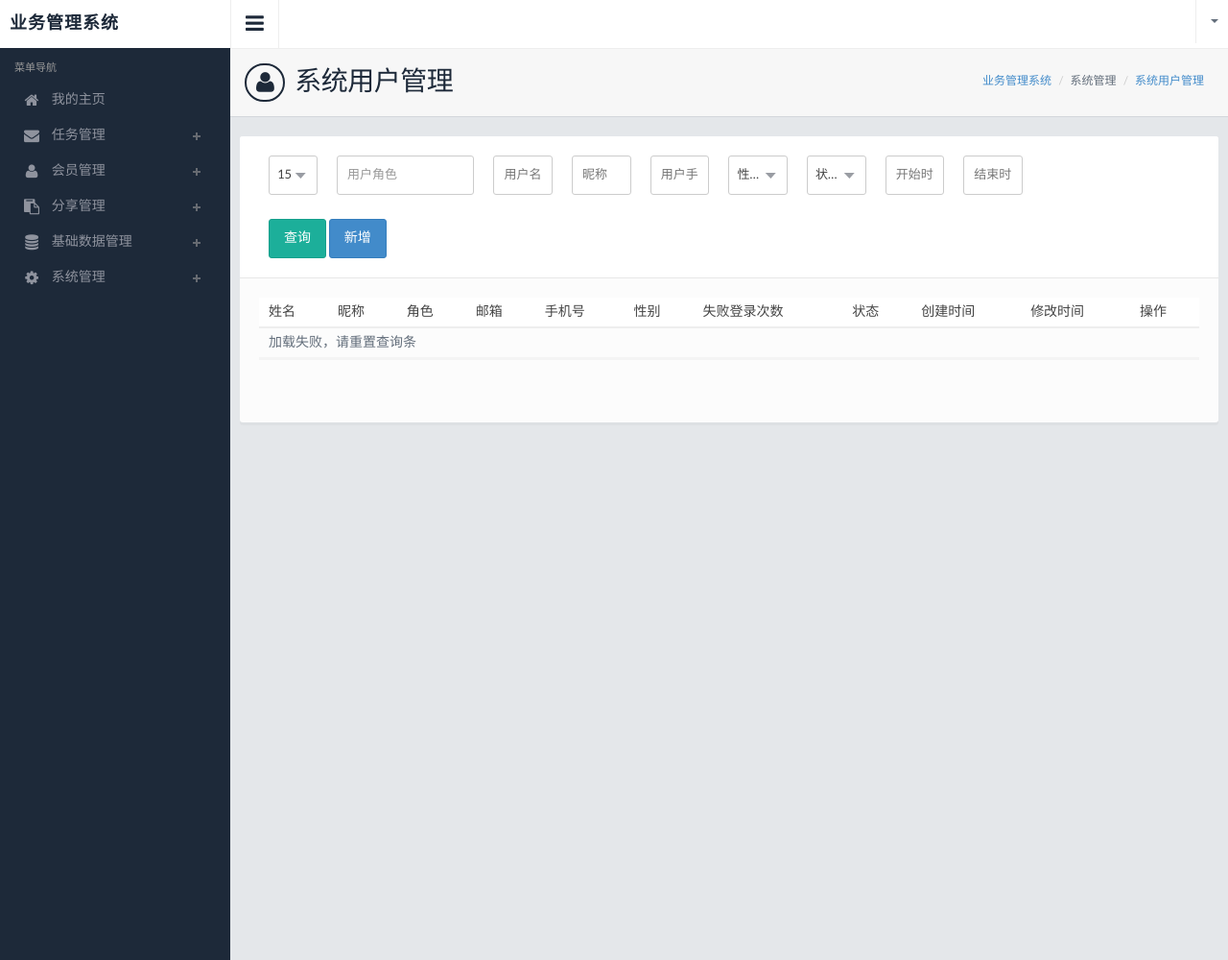
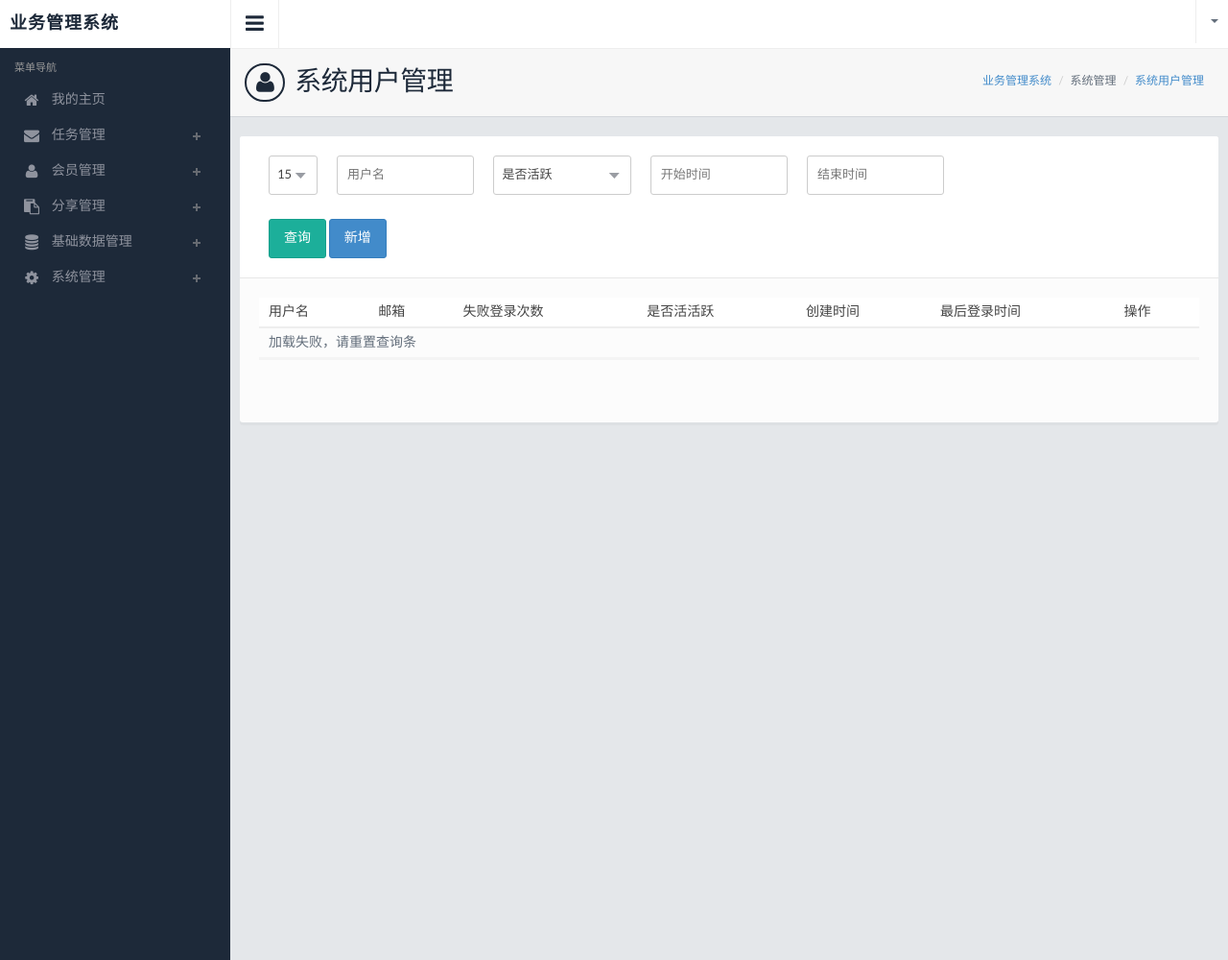
Before and after one commit to chenyingjun/order-python, a Django app: page /systemuser/ in a window 1280 px wide. Shown: the whole page at 96% size. Run offline with Django 3.2, Linux system fonts and the light colour scheme; lists and menus that the app fills with data are empty; some libraries are stand-ins or nearby versions.

Commit message:
用户列表显示

```diff
--- a/static/js/table.js
+++ b/static/js/table.js
@@ -175,7 +175,7 @@ var table = function(requestUrl, formId, tableId, oper, useCache) {
 
                         var page = resp.data;
 
-                        var data = page.fields;
+                        var data = page.list;
 
                         if (data) {
                             var size = $(data).size();
@@ -204,7 +204,7 @@ var table = function(requestUrl, formId, tableId, oper, useCache) {
 
                         if (page) {
                             // 获取总页数
-                            var totalPageNo = page.pages;
+                            var totalPageNo = page.numPages;
 
                             // 当前页数
                             var pageNo = page.pageNum;
--- a/systemModel/systemUser.py
+++ b/systemModel/systemUser.py
@@ -1,17 +1,17 @@
 from django.core.paginator import Paginator, PageNotAnInteger, EmptyPage
-from django.http import HttpResponse
+from django.http import HttpResponse, JsonResponse
 from django.shortcuts import render
 from django.contrib.auth.models import User
-from django.core import serializers
-import json
+from datetime import datetime
 
 def user_veiw(request):
     return render(request, 'system/systemUser.html')
 
 def user_page(request):
+    page = request.POST.get('pageNum')
+    pageSize = request.POST.get('pageSize')
     userList = User.objects.get_queryset().order_by('id')
-    paginator = Paginator(userList, 2)
-    page = request.POST.get('page')
+    paginator = Paginator(userList, pageSize)
     try:
         userPage = paginator.page(page)
     except PageNotAnInteger:
@@ -19,6 +19,11 @@ def user_page(request):
     except EmptyPage:
         userPage = paginator.page(paginator.num_pages)
 
-    data = serializers.serialize("json", userPage)
-    resp = {'code': '200', 'data': data}
-    return HttpResponse(json.dumps(resp))
+    list = []
+    for user in userPage:
+        isActive = '是' if user.is_active == True else '否'
+        lastLogin = datetime.strftime(user.last_login, '%Y-%m-%d %H:%M:%S') if user.last_login is not None else ''
+        dateJoined = datetime.strftime(user.date_joined, '%Y-%m-%d %H:%M:%S') if user.date_joined is not None else ''
+        list.append({'id': user.id, 'username': user.username, 'email': user.email, 'lastLogin': lastLogin, 'dateJoined': dateJoined, 'isActive': isActive})
+    resp = {'code': '200', 'data': {'total': userList.count(), 'numPages': paginator.num_pages, 'pageNum': userPage.number, 'pageSize': pageSize, 'size': list.__len__(), 'list': list}}
+    return JsonResponse(resp)
--- a/templates/system/systemUser.html
+++ b/templates/system/systemUser.html
@@ -72,54 +72,30 @@
                                     </select><label class="error" for="pageSize"></label>
                                 </div>
                                 <div class="col-sm-2">
-                                    <input type="text" id="roleIds" name="roleIds"
-                                           class="js-data-example-ajax mg-bm10" maxlength="32"
-                                           placeholder="用户角色"/><label class="error"
-                                                                      for="roleIds"></label>
-                                </div>
-                                <div class="col-sm-1">
                                     <input type="text" id="name" name="name"
                                            class="form-control mg-bm10" maxlength="32"
                                            placeholder="用户名"/><label class="error"
                                                                      for="name"></label>
                                 </div>
-                                <div class="col-sm-1">
-                                    <input type="text" id="nickName" name="nickName"
-                                           class="form-control mg-bm10" maxlength="32"
-                                           placeholder="昵称"/><label class="error"
-                                                                    for="nickName"></label>
-                                </div>
-                                <div class="col-sm-1">
-                                    <input type="text" id="phone" name="phone"
-                                           class="form-control mg-bm10" maxlength="32"
-                                           placeholder="用户手机号"/><label class="error"
-                                                                       for="phone"></label>
-                                </div>
-                                <div class="col-sm-1">
-                                    <select id="sex" class="select2"
-                                            data-placeholder="性别" name="sex">
-                                        <option value="">性别</option>
-                                        <option value="1">男</option>
-                                        <option value="2">女</option>
-                                    </select> <label class="error" for="sex"></label>
-                                </div>
-                                <div class="col-sm-1">
+                                <div class="col-sm-2">
                                     <select id="userStatus" class="select2"
-                                            data-placeholder="状态" name="userStatus">
-                                        <option value="">状态</option>
-                                        <option value="0">禁用</option>
-                                        <option value="1">可用</option>
+                                            data-placeholder="是否活跃" name="userStatus">
+                                        <option value="">是否活跃</option>
+                                        <option value="0">否</option>
+                                        <option value="1">是</option>
                                     </select> <label class="error" for="userStatus"></label>
                                 </div>
-                                <div class="col-sm-1">
+                                <div class="col-sm-2">
                                     <input type="text" id="startTime" name="startTime"
                                            class="form-control mb10"
+                                           AUTOCOMPLETE="off"
                                            onfocus="WdatePicker({maxDate:'#F{$dp.$D(endTime)}',dateFmt:'yyyyMMdd'})"
                                            placeholder="开始时间"/><label class="error" for="startTime"></label>
                                 </div>
-                                <div class="col-sm-1">
+                                <div class="col-sm-2">
                                     <input type="text" id="endTime" name="endTime"
                                            class="form-control mb10"
+                                           AUTOCOMPLETE="off"
                                            onfocus="WdatePicker({minDate:'#F{$dp.$D(startTime)}',dateFmt:'yyyyMMdd'})"
                                            placeholder="结束时间"/><label class="error" for="endTime"></label>
                                 </div>
@@ -139,16 +115,12 @@
                             <table class="table table-striped" id="systemuserTable">
                                 <thead>
                                 <tr>
-                                    <th td-name="username">姓名</th>
-                                    <th td-name="nickName">昵称</th>
-                                    <th td-name="rolesName">角色</th>
+                                    <th td-name="username">用户名</th>
                                     <th td-name="email">邮箱</th>
-                                    <th td-name="phone">手机号</th>
-                                    <th td-name="sex">性别</th>
                                     <th td-name="failNum">失败登录次数</th>
-                                    <th td-name="status">状态</th>
-                                    <th td-name="createTime">创建时间</th>
-                                    <th td-name="updateTime">修改时间</th>
+                                    <th td-name="isActive">是否活活跃</th>
+                                    <th td-name="dateJoined">创建时间</th>
+                                    <th td-name="lastLogin">最后登录时间</th>
                                     <th>操作</th>
                                 </tr>
                                 </thead>
```
